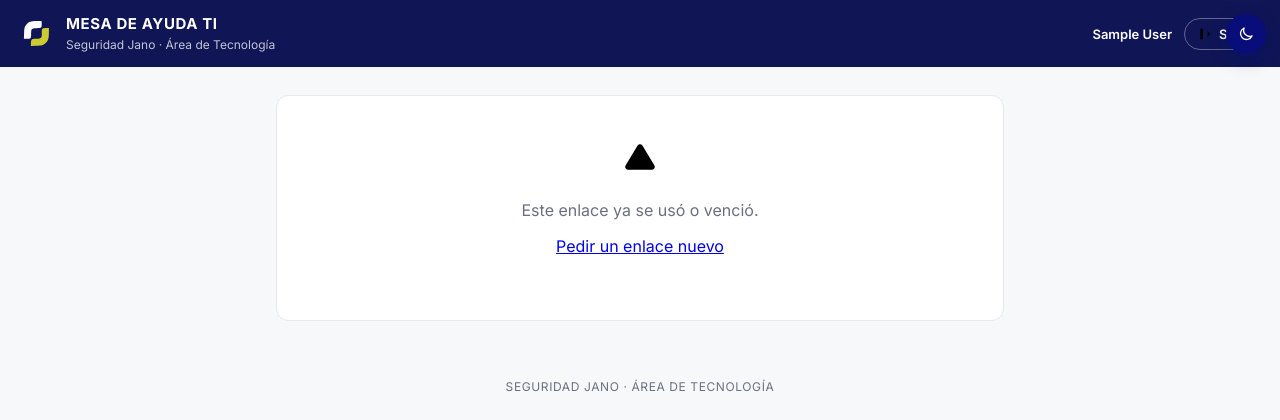
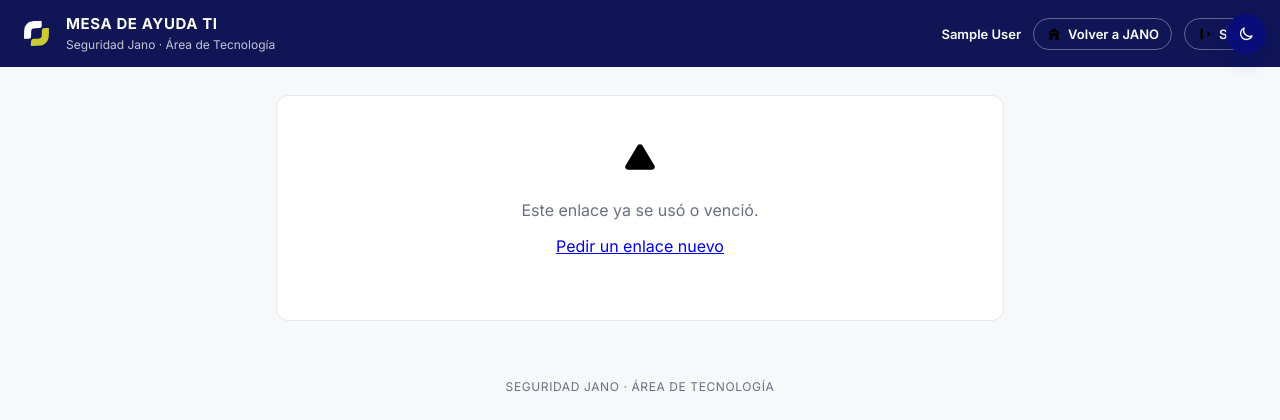
Before and after one commit to DanielMnslv/GestionSistemas, a Django app: page /cuenta/clave/1/1/ in a window 1280 px wide. Shown: the top 420 px of the page. Run offline with Django 5.2, Linux system fonts and the light colour scheme; the visitor is signed in with stand-in values (Sample User, id 1); data that the repository does not hold is empty.

Commit message:
Volver a JANO desde las páginas de soporte
La barra superior de soporte muestra Volver a JANO al personal, Mi soporte
a los funcionarios e Ingresar a quien no tiene sesión.

Co-Authored-By: Claude Opus 5.5 <noreply@anthropic.com>

```diff
--- a/inventario/permisos.py
+++ b/inventario/permisos.py
@@ -94,4 +94,6 @@ def permisos(request):
     datos = {accion: puede(usuario, accion) for accion in ACCIONES}
     # Menú de Inventario y Mantenimiento: todos menos Talento humano.
     datos["tecnico"] = not solo_talento(usuario)
+    # Funcionarios con rol Solicitante: solo el portal Mi soporte.
+    datos["solo_portal"] = solo_solicitante(usuario)
     return {"permisos": datos}
--- a/static/css/jano.css
+++ b/static/css/jano.css
@@ -839,9 +839,9 @@ html[data-tema="dark"] .jx a.jx-btn.jx-btn-primary, html[data-tema="dark"] .jx a
 /* Portal Mi soporte */
 .jx-public-user { margin-left: auto; display: flex; align-items: center; gap: 12px; font-size: 13px; font-weight: 600; }
 .jx-public-user form { margin: 0; }
-.jx-public-user button { display: inline-flex; align-items: center; gap: 6px; height: 32px; padding: 0 12px; border-radius: 999px; border: 1px solid rgba(255,255,255,.35); background: transparent; color: #fff; font: inherit; cursor: pointer; }
-.jx-public-user button:hover { background: rgba(255,255,255,.12); }
-.jx-public-user svg.jx-i { width: 16px; height: 16px; }
+.jx-public-link, .jx-public-user button { text-decoration: none; display: inline-flex; align-items: center; gap: 6px; height: 32px; padding: 0 12px; border-radius: 999px; border: 1px solid rgba(255,255,255,.35); background: transparent; color: #fff; font: inherit; cursor: pointer; }
+.jx-public-link:hover, .jx-public-user button:hover { background: rgba(255,255,255,.12); }
+.jx-public-link svg.jx-i, .jx-public-user svg.jx-i { width: 16px; height: 16px; }
 .jx-portal-main { width: min(980px, 100%); }
 .jx-equipos-mios { display: grid; grid-template-columns: repeat(auto-fill, minmax(260px, 1fr)); gap: 14px; }
 .jx-equipo-mio { display: grid; gap: 8px; padding: 16px; border: 1px solid var(--jx-line); border-radius: 14px; background: var(--jx-surface); }
--- a/templates/_estilos.html
+++ b/templates/_estilos.html
@@ -45,5 +45,5 @@
 <link rel="preconnect" href="https://fonts.googleapis.com">
 <link rel="preconnect" href="https://fonts.gstatic.com" crossorigin>
 <link rel="stylesheet" href="https://fonts.googleapis.com/css2?family=Inter:wght@400;500;600;700&display=swap">
-<link rel="stylesheet" href="{% static 'css/jano.css' %}?v=20261113i">
+<link rel="stylesheet" href="{% static 'css/jano.css' %}?v=20261113j">
 <script src="{% static 'js/jano.js' %}?v=20261113d" defer></script>
--- a/templates/publico/base_publica.html
+++ b/templates/publico/base_publica.html
@@ -16,12 +16,19 @@
             <strong>MESA DE AYUDA TI</strong>
             <small>Seguridad Jano · Área de Tecnología</small>
         </div>
+        <div class="jx-public-user">
         {% if user.is_authenticated %}
-        <div class="jx-public-user">
             <span>{{ user.get_full_name|default:user.username }}</span>
+            {% if permisos.solo_portal %}
+            <a class="jx-public-link" href="{% url 'portal:inicio' %}"><svg class="jx-i"><use href="#i-home"/></svg>Mi soporte</a>
+            {% else %}
+            <a class="jx-public-link" href="{% url 'inicio' %}"><svg class="jx-i"><use href="#i-home"/></svg>Volver a JANO</a>
+            {% endif %}
             <form method="post" action="{% url 'logout' %}">{% csrf_token %}<button type="submit"><svg class="jx-i"><use href="#i-logout"/></svg>Salir</button></form>
+        {% else %}
+            <a class="jx-public-link" href="{% url 'login' %}"><svg class="jx-i"><use href="#i-users"/></svg>Ingresar</a>
+        {% endif %}
         </div>
-        {% endif %}
     </header>
     <main class="jx-public-main{% block main_class %}{% endblock %}">
         {% for message in messages %}<div class="jx-alert jx-alert-{{ message.tags }}" role="status">{{ message }}</div>{% endfor %}
```
Also changed, not shown: inventario/tests_soporte.py (+10 -0 lines).
